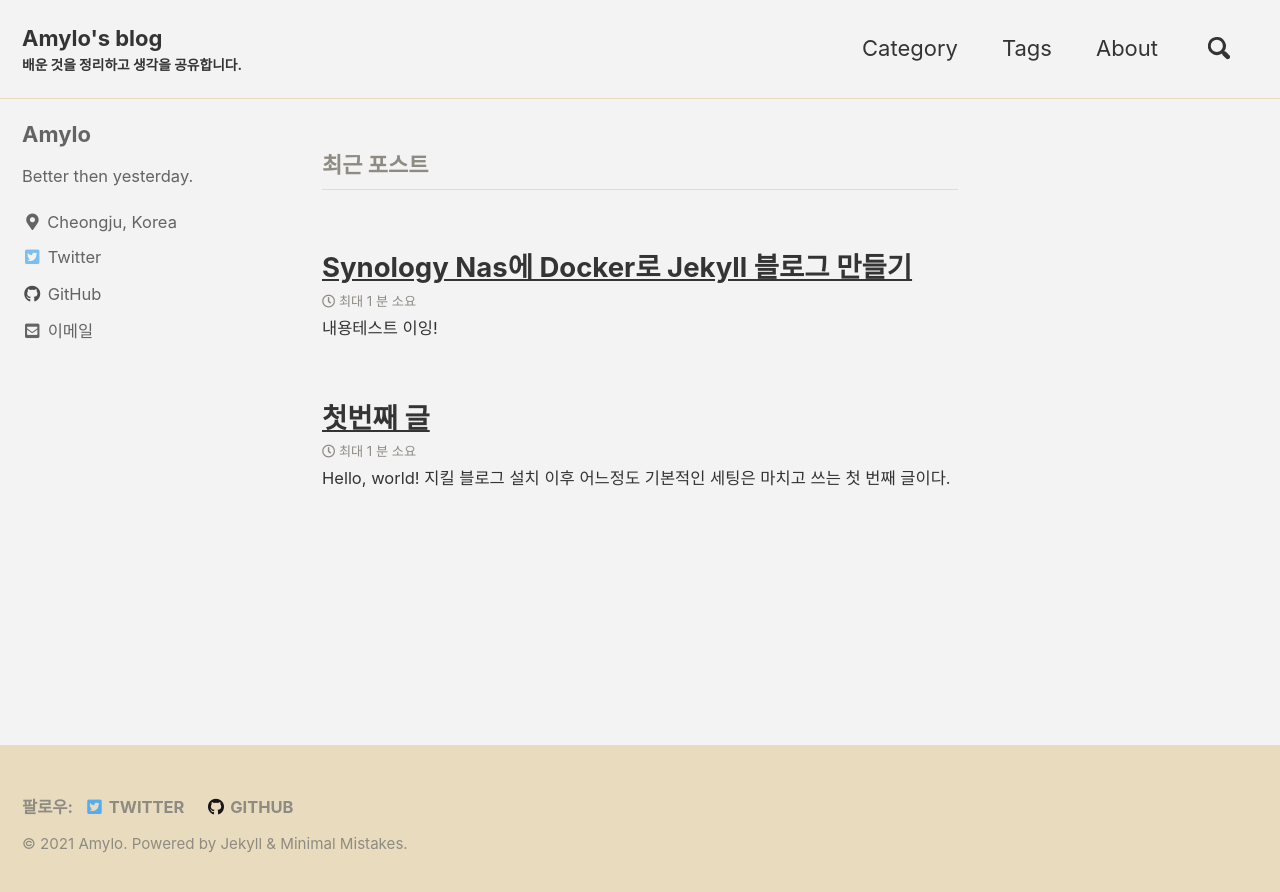
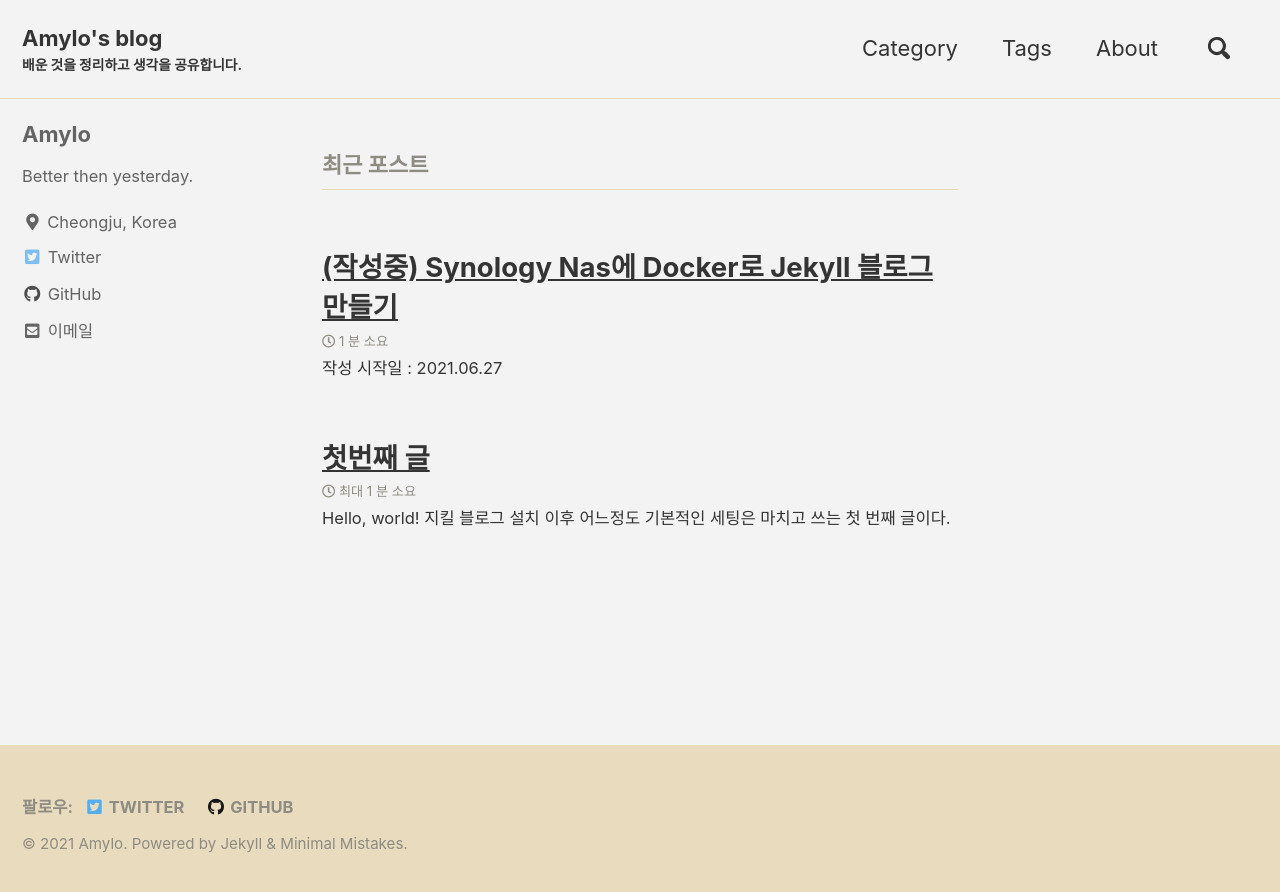
Before and after one commit to Amylo-jh/Amylo-blog, a Jekyll site: the page built from index.html, in a window 1280 px wide. Shown: the top 892 px of the page. Built offline with Jekyll 4.4.1, drawn with Linux system fonts in a browser that asks for light colours; cached includes are drawn as plain includes; the list of posts is cut into pages by our own code; comment, search, counter and statistics services are not loaded; part of the change alters nothing that is shown.

Commit message:
jekyll_on_nas posting

```diff
--- a/_posts/2021-06-27-jekyll_on_nas.md
+++ b/_posts/2021-06-27-jekyll_on_nas.md
@@ -1,5 +1,5 @@
 ---
-title: "Synology Nas에 Docker로 Jekyll 블로그 만들기"
+title: "(작성중) Synology Nas에 Docker로 Jekyll 블로그 만들기"
 categories:
  - Jekyll
 tags:
@@ -10,8 +10,44 @@ tags:
  - Docker
  - 도커
  - 서비스 설치
-last_modified_at: 2021-06-27T05:40
+docker_registry:
+- url: /assets/images/jekyll_howto/docker_registry.png
+  image_path: /assets/images/jekyll_howto/docker_registry.png
+last_modified_at: 2021-07-03T23:50
 comments: true
 ---
+작성 시작일 : 2021.06.27
 
-내용테스트 이잉!
+# Installing Jekyll using Docker at Synology NAS
+참조한 사이트 :
+1. https://blog.actin.kr/devlog/2019/08/14/synology-docker-jekyll/
+2. http://webcache.googleusercontent.com/search?q=cache:ev9ddroF55MJ:www.ripudblog.com/skills/2020/08/22/Synology_docker%25EC%2597%2590_jekyll_install%25ED%2595%2598%25EA%25B8%25B0.html+&cd=2&hl=ko&ct=clnk&gl=kr
+*(캐시된 사이트, 1번 사이트의 부가설명)*
+3. minimal mistakes
+4.
+
+## 남는 나스를 활용하자!
+단순히 jekyll 블로그를 만들기 위해서라면 github에서 제공하는 서비스를 활용하여 할 수도 있지만 집에서 놀고 있는 Nas를 활용하여 개인 블로그를 만들어 보고 싶었다.
+
+이전에 했던 삽질로는 Wordpress를 시놀로지 패키지 매니저에서 제공하는 것으로 설치해 보기, 그것도 안 돼서 docker로 설치해 보기도 했지만, ~~(더 무모했다)~~ 결국 실패해서 손을 놓고 있었다.
+
+시간이 지나 다시 블로그를 만들어 보고 싶다는 생각이 들어 블로그 관련 내용을 찾아보던 중, markdown을 활용해 간단한 문법만으로 보기 좋은 양식을 만들어 주는, 정적 웹 페이지 생성기인 **지킬(Jekyll)** 이 있다는 것을 알게 되었다.
+
+개인적으로는 이것저것 설치하다가 잔여 파일이나 설정이 꼬여 삽질하는 것을 굉장히 싫어해서, Docker를 활용하여 설치해 보기로 하였다.
+
+## 설치 순서
+1. Docker에 Jekyll 이미지 받기
+2. Jekyll 테마 고르기 (Minimal-Mistakes 기준)
+3. Dockerfile 작성 / 빌드
+4. _config.yml 설정하기
+5. https, 역방향 프록시 적용하기
+6.
+
+## Docker에 Jekyll 이미지 받기
+(사용환경 : DS918+)
+우선 Synology Package Manager에서 Docker를 설치해 줍니다.
+아마 Docker를 위한 공유 폴더가 만들어질 겁니다.
+이후 Docker를 실행하여 레지스트리에서 Jekyll을 검색하여 해당 이미지를 다운받아 줍니다.
+(글 작성 시점에서는 DSM 7.0을 설치하여 DSM 6.2버전과는 다르게 보일 수 있으나 기본 구성은 동일합니다.)
+
+{% include gallery id="docker_registry" caption="도커 레지스트리" %}
```
Also changed, not shown: assets/images/jekyll_howto/docker_registry.png (added).
